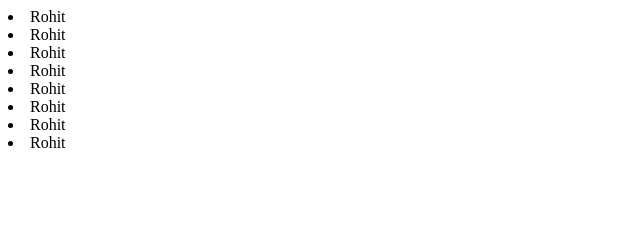
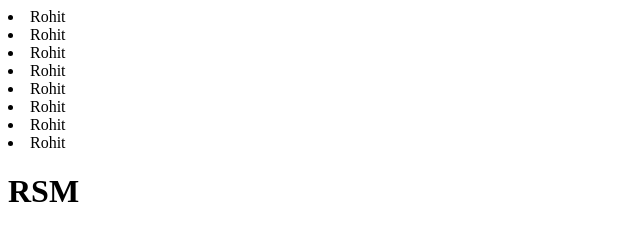
Before and after one commit to Rohitmali9421/Demo, a plain HTML site: page index.html in a window 1280 px wide. Shown: the whole page, without its empty margins (0-640 px from the left). Drawn offline with Linux system fonts and the light colour scheme.

Commit message:
Rsm added

```diff
--- a/index.html
+++ b/index.html
@@ -15,6 +15,7 @@
     <li>Rohit</li>
     <li>Rohit</li>
     <li>Rohit</li>
+    <h1>RSM</h1>
     <script src="app.js"></script>
 </body>
 </html>
```
